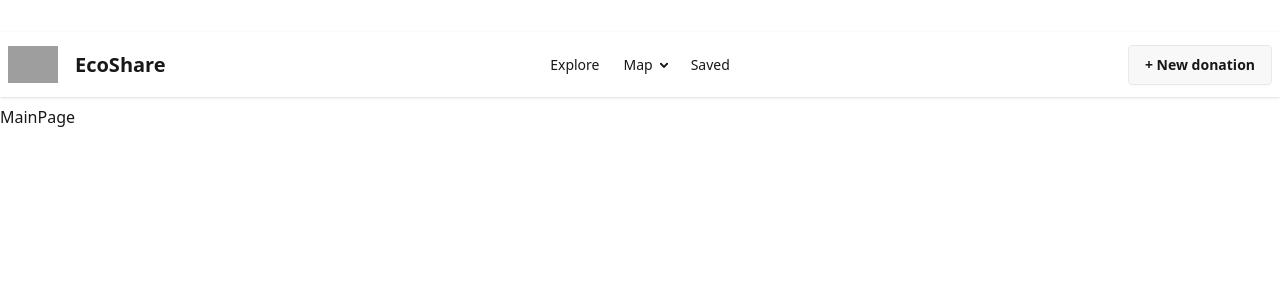
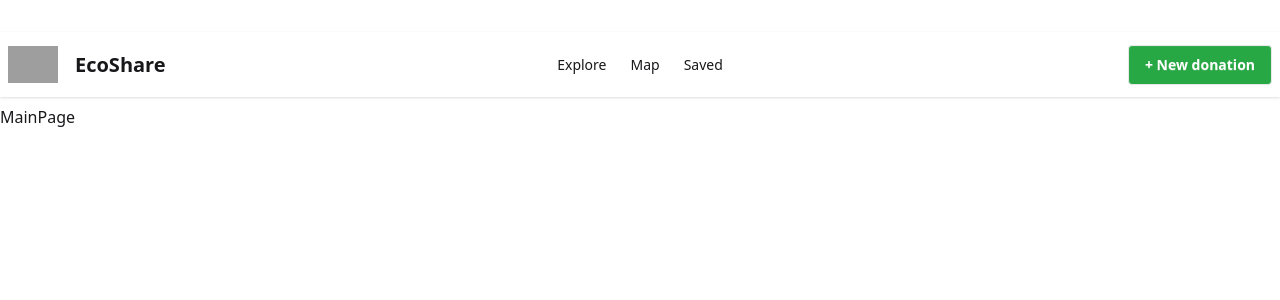
Before and after one commit to rfiguerac/ecoshare, a React (Vite) app: page / in a window 1280 px wide. Shown: the top 300 px of the page. Built offline with nearby package versions, Linux system fonts and the light colour scheme; grey boxes are pictures that could not be loaded.

Commit message:
añadido font awesome

```diff
--- a/package.json
+++ b/package.json
@@ -10,6 +10,7 @@
     "preview": "vite preview"
   },
   "dependencies": {
+    "@fortawesome/fontawesome-free": "^7.0.0",
     "@tailwindcss/vite": "^4.1.11",
     "react": "^19.1.1",
     "react-dom": "^19.1.1",
--- a/src/components/Navbar.tsx
+++ b/src/components/Navbar.tsx
@@ -26,20 +26,12 @@ export const Navbar = () => {
       <div className="navbar-center hidden lg:flex">
         <ul className="menu menu-horizontal px-1">
           <li><a>Explore</a></li>
-          <li>
-            <details>
-              <summary>Map</summary>
-              <ul className="p-2">
-                <li><a>Submenu 1</a></li>
-                <li><a>Submenu 2</a></li>
-              </ul>
-            </details>
-          </li>
+          <li><a>Map</a></li>
           <li><a>Saved</a></li>
         </ul>
       </div>
       <div className="navbar-end">
-        <a className="btn"> + New donation</a>
+        <a className="btn bg-[#28A745] text-white hover:bg-[#218838]"> + New donation</a>
       </div>
     </div>
   </>
--- a/src/index.css
+++ b/src/index.css
@@ -1,2 +1,3 @@
 @import "tailwindcss";
 @plugin "daisyui";
+@import "@fortawesome/fontawesome-free/css/all.min.css";
```
Also changed, not shown: 1 other file (tests, documents, lock files or other folders).
